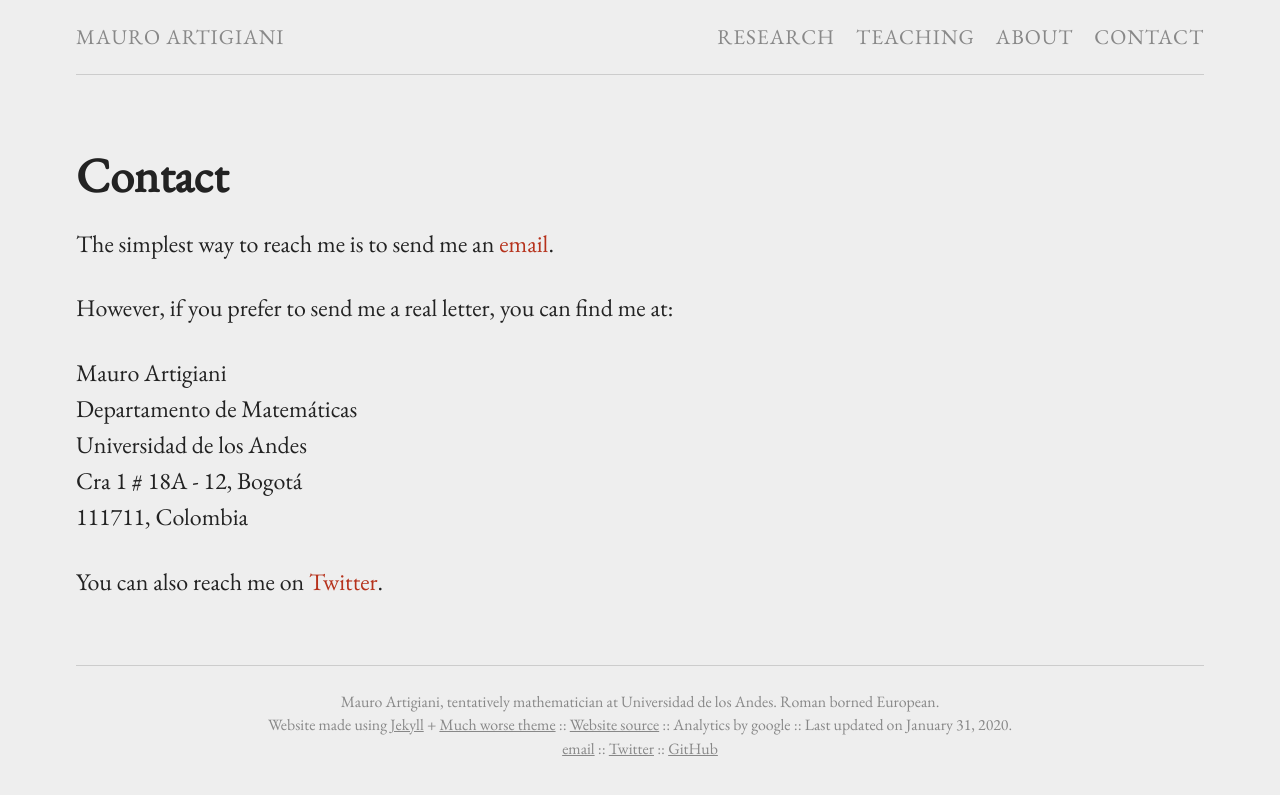
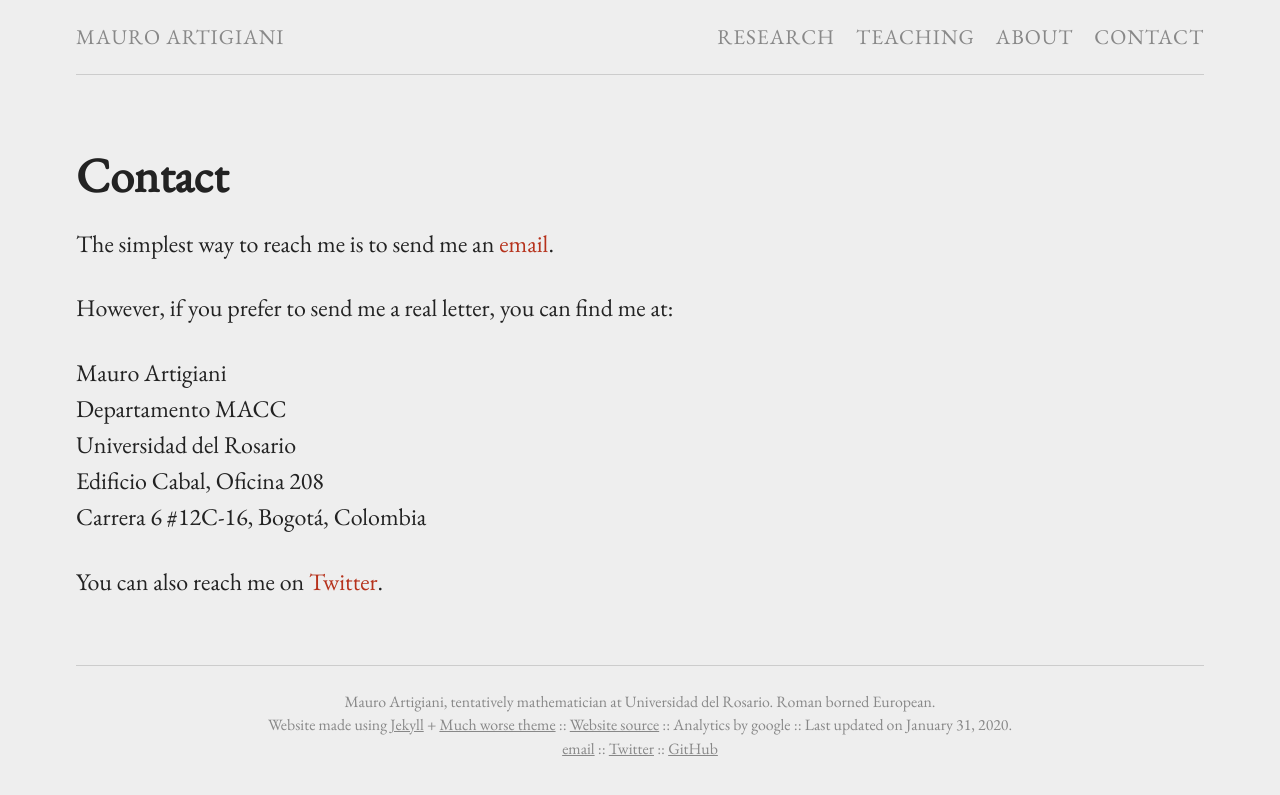
Before and after one commit to m-artigiani/m-artigiani.github.io, a Jekyll site: the page built from contact.md, in a window 1280 px wide. Shown: the top 795 px of the page. Built offline with Jekyll 4.4.1, drawn with Linux system fonts in a browser that asks for light colours.

Commit message:
Updated Position

```diff
--- a/_config.yml
+++ b/_config.yml
@@ -16,7 +16,7 @@
 title: Mauro Artigiani
 email: m.artigiani@uniandes.edu.co
 description: >- # this means to ignore newlines until "baseurl:"
-  Mauro Artigiani, tentatively mathematician at Universidad de los Andes.
+  Mauro Artigiani, tentatively mathematician at Universidad del Rosario.
   Roman borned European.
 sourcecode: "https://github.com/m-artigiani/m-artigiani.github.io"
 
--- a/contact.md
+++ b/contact.md
@@ -5,14 +5,14 @@ permalink: /contact/
 author_profile: true
 ---
 
-The simplest way to reach me is to send me an [email](mailto: m.artigiani@uniandes.edu.co).
+The simplest way to reach me is to send me an [email](mailto: mauro.artigiani@urosario.edu.co).
 
 However, if you prefer to send me a real letter, you can find me at:
 
 Mauro Artigiani\\
-Departamento de Matemáticas\\
-Universidad de los Andes\\
-Cra 1 # 18A - 12, Bogotá\\
-111711, Colombia
+Departamento MACC\\
+Universidad del Rosario\\
+Edificio Cabal, Oficina 208\\
+Carrera 6 #12C-16, Bogotá, Colombia
 
 You can also reach me on [Twitter](https://twitter.com/m_artigiani).
```
Also changed, not shown: about.md (+2 -1 lines), 1 other file.
